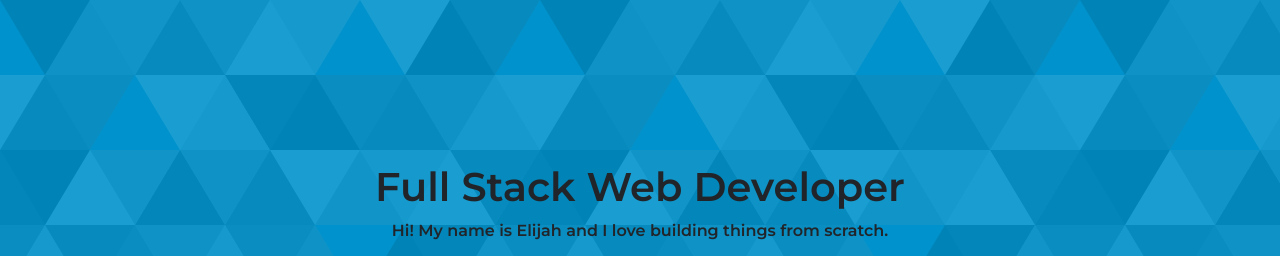
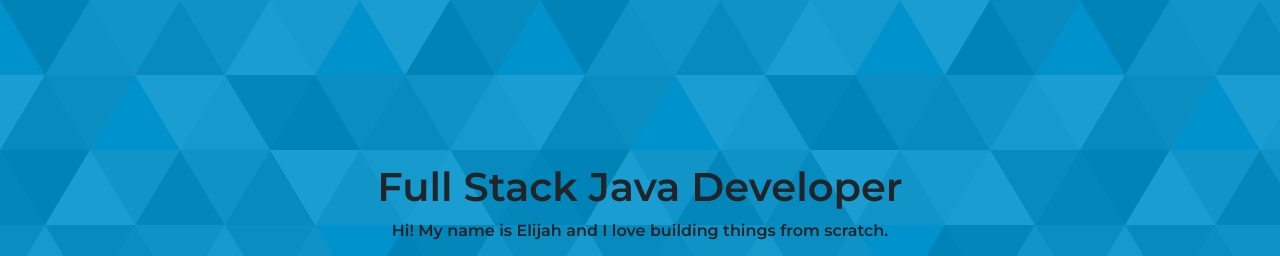
Before and after one commit to justcodewithgab/fbc-portfolio, a plain HTML site: page index.html in a window 1280 px wide. Shown: the top 256 px of the page. Drawn offline with nearby package versions, Linux system fonts and the light colour scheme.

Commit message:
Changed text from "Web" to "Java

```diff
--- a/index.html
+++ b/index.html
@@ -23,7 +23,7 @@
 		<div class="container-fluid">
 			<!-- id is an attribute to name a tag uniquely -->
 			<section id="landing" class="text-center mt-5">
-				<h1>Full Stack Web Developer</h1>
+				<h1>Full Stack Java Developer</h1>
 				<p>Hi! My name is Elijah and I love building things from scratch.</p>
 				<img src="./images/me.png" id="profile" class="img-fluid">
 				<a href="mailto:mrelijahcenteno@gmail.com" class="btn btn-success btn-lg mt-3">Let's Work Together</a>
```
